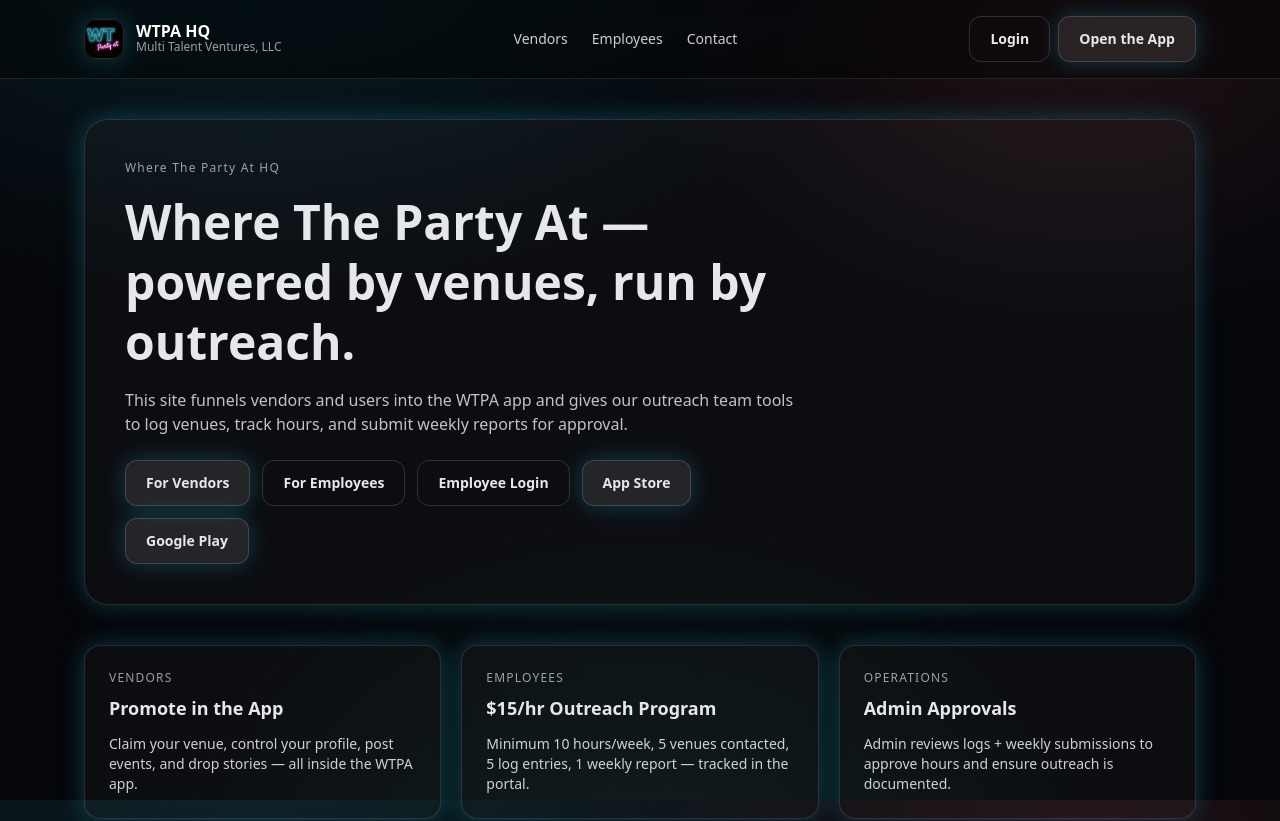
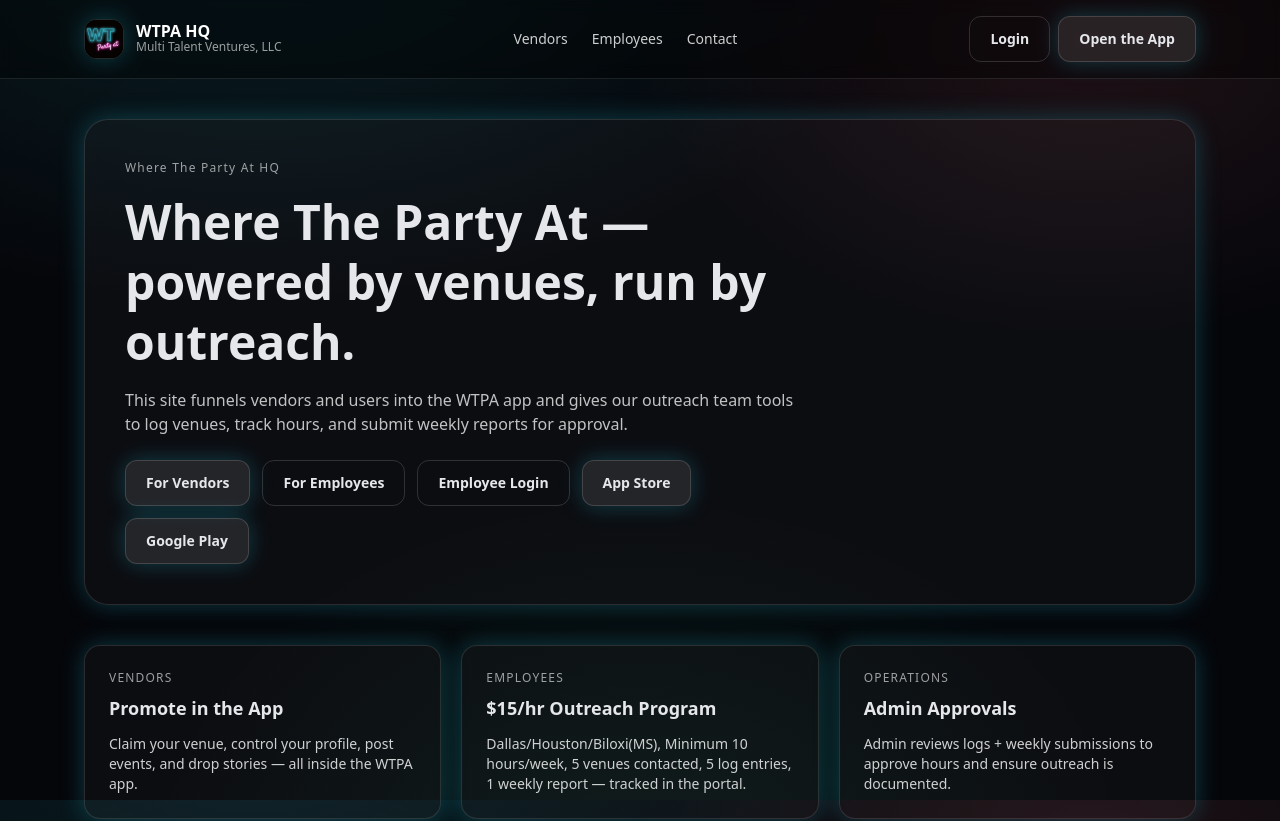
Before and after one commit to krimdelakrim/wtpa-hq, a Next.js app: page / in a window 1280 px wide. Shown: the top 821 px of the page. Built offline with nearby package versions, Linux system fonts and the light colour scheme; no server answers.

Commit message:
centralize app store links + fix play store env usage

```diff
--- a/app/(public)/page.tsx
+++ b/app/(public)/page.tsx
@@ -45,7 +45,7 @@ export default function Home() {
           Claim your venue, control your profile, post events, and drop stories — all inside the WTPA app.
         </NeonCard>
         <NeonCard kicker="EMPLOYEES" title="$15/hr Outreach Program">
-          Minimum 10 hours/week, 5 venues contacted, 5 log entries, 1 weekly report — tracked in the portal.
+          Dallas/Houston/Biloxi(MS), Minimum 10 hours/week, 5 venues contacted, 5 log entries, 1 weekly report — tracked in the portal.
         </NeonCard>
         <NeonCard kicker="OPERATIONS" title="Admin Approvals">
           Admin reviews logs + weekly submissions to approve hours and ensure outreach is documented.
--- a/src/components/Footer.tsx
+++ b/src/components/Footer.tsx
@@ -5,7 +5,6 @@ export default function Footer() {
         <div>© {new Date().getFullYear()} Multi Talent Ventures, LLC — Where The Party App HQ</div>
         <div className="flex gap-5">
           <a className="hover:text-white" href="/contact">Contact</a>
-
           <a className="hover:text-white" href="/employees">Work with us</a>
         </div>
       </div>
```
